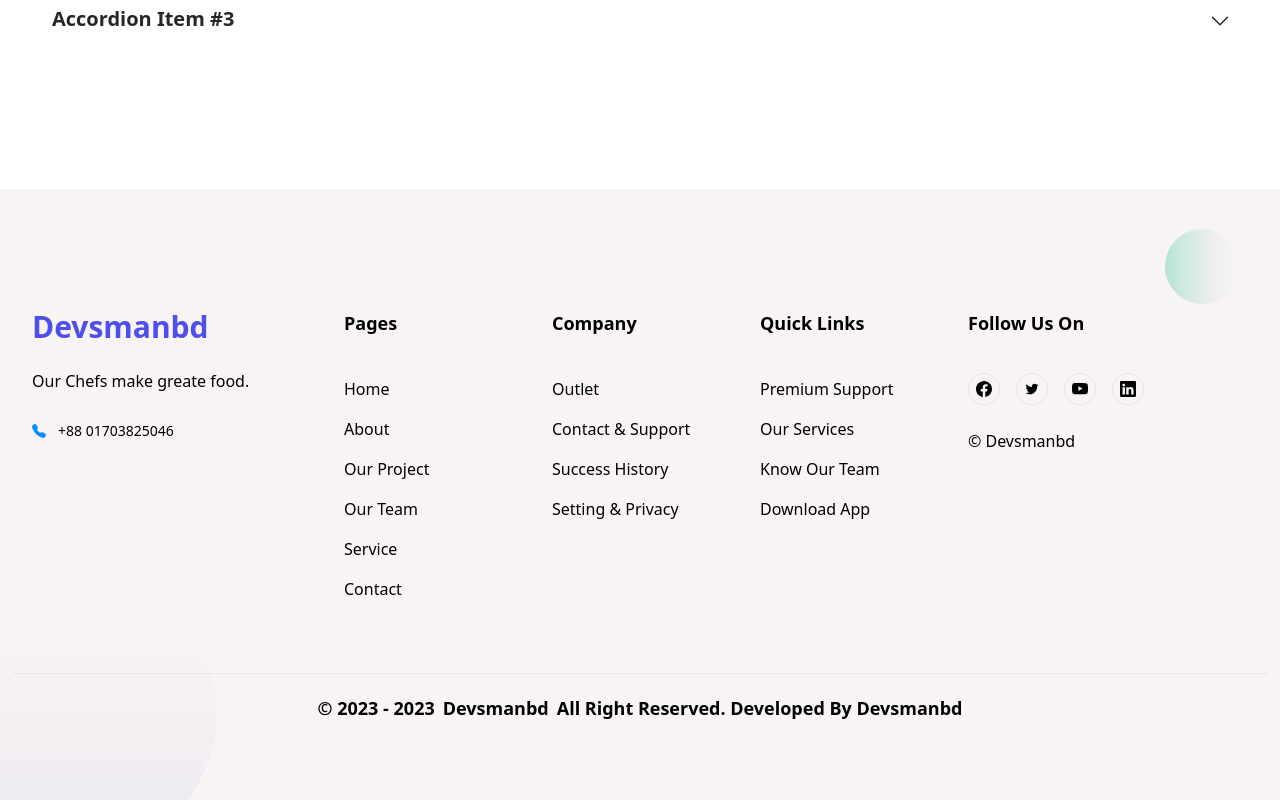
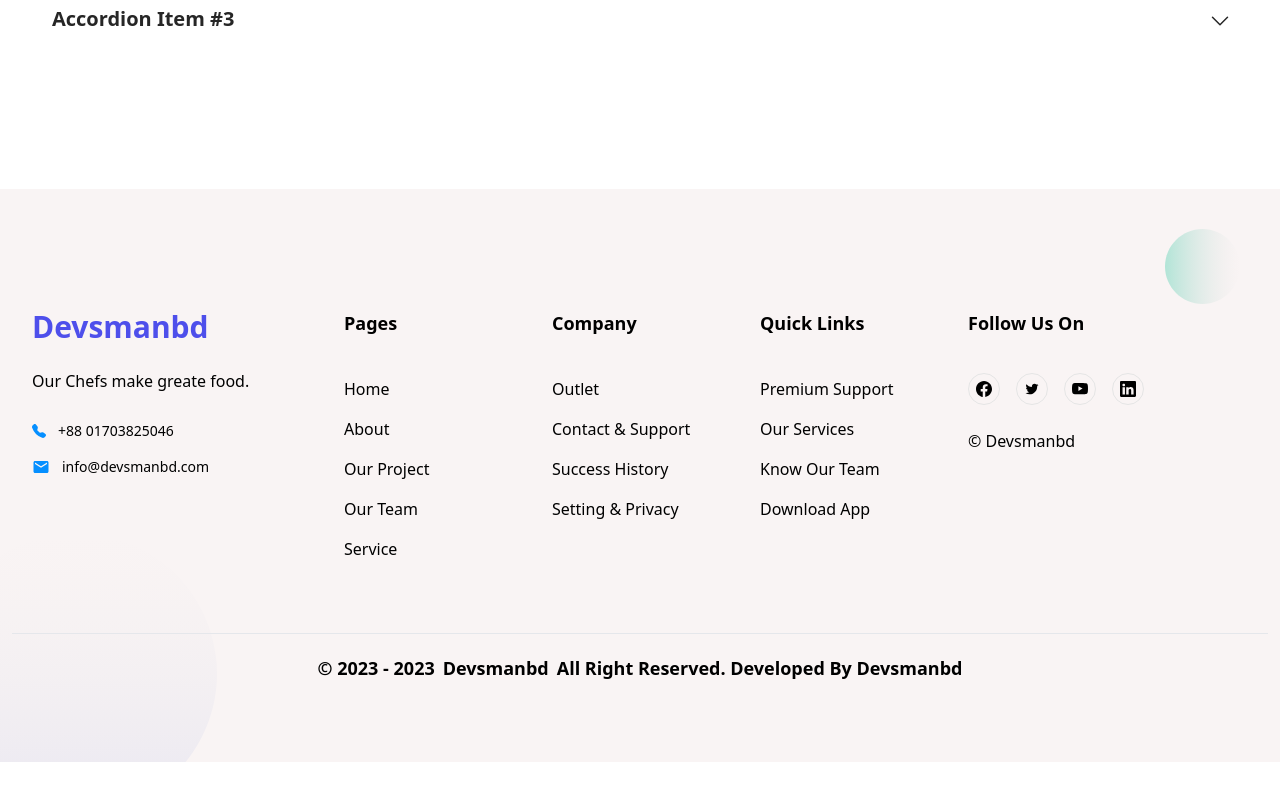
Before and after one commit to sranik28/DevsManbd, a Next.js app: page / in a window 1280 px wide. Shown: the part 2647-3447 px from the top of the page. After the commit the page ends 3409 px from the top, so only its background shows below. Built offline with nearby package versions, Linux system fonts and the light colour scheme.

Commit message:
footer update

```diff
--- a/src/components/shared/Footer.jsx
+++ b/src/components/shared/Footer.jsx
@@ -1,5 +1,6 @@
 import { BsFillTelephoneFill, BsFacebook, BsYoutube, BsLinkedin } from "react-icons/bs";
 import { AiOutlineTwitter,  } from "react-icons/ai";
+import { MdEmail  } from "react-icons/md";
 
 import Link from 'next/link';
 
@@ -22,6 +23,12 @@ const Footer = () => {
                     <BsFillTelephoneFill/>
                   </span>
                   <span>+88 01703825046</span>
+                </p>
+                <p className="flex items-center mt-4 text-sm font-medium text-dark">
+                  <span className="mr-3 text-primary">
+                    <MdEmail className="text-lg"/>
+                  </span>
+                  <span>info@devsmanbd.com</span>
                 </p>
               </div>
             </div>
@@ -70,14 +77,14 @@ const Footer = () => {
                       Service
                     </Link>
                   </li>
-                  <li>
+                  {/* <li>
                     <Link
                       href="/contact"
                       className="inline-block mb-2 text-base leading-loose text-body-color hover:text-primary"
                     >
                       Contact
                     </Link>
-                  </li>
+                  </li> */}
                 </ul>
               </div>
             </div>
```
